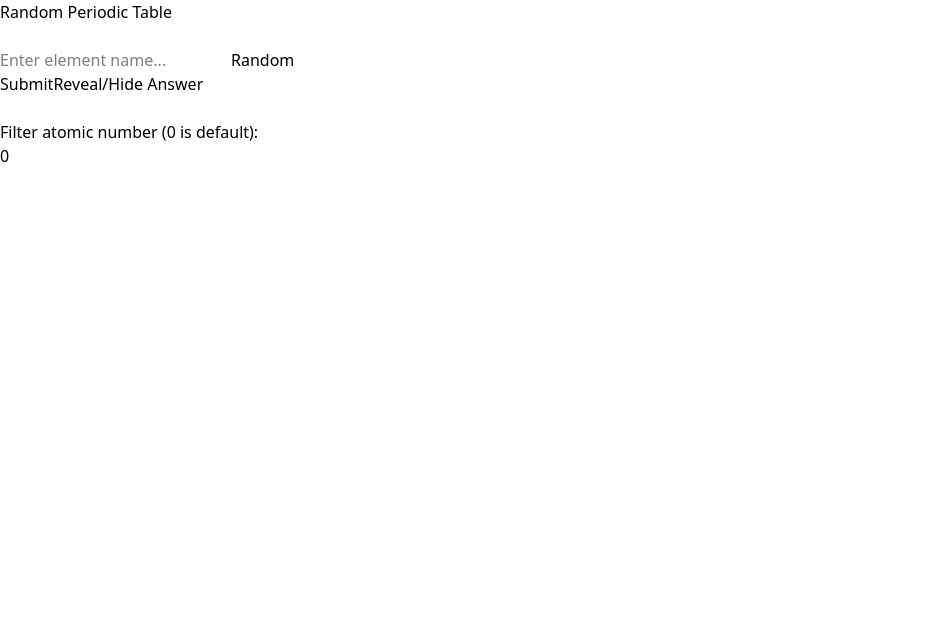
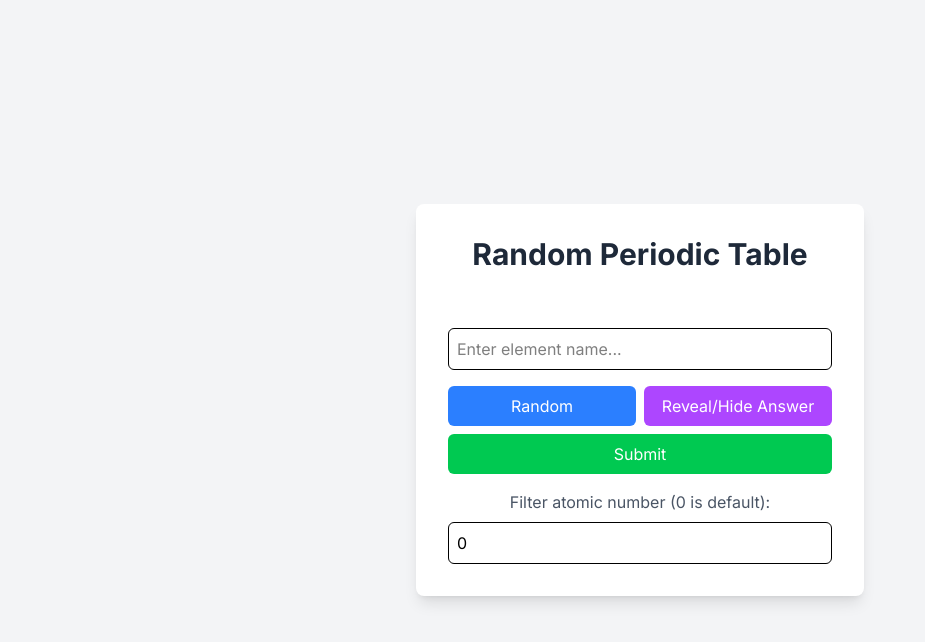
Before and after one commit to pxiaccount/Random-PeroidicTable-React-Django, a React (Vite) app in the folder client/: page / in a window 1280 px wide. Shown: the top 642 px of the page, without its empty margins (0-925 px from the left). Built offline with nearby package versions, Linux system fonts and the light colour scheme; no server answers.

Commit message:
Update CSS

```diff
--- a/client/src/App.css
+++ b/client/src/App.css
@@ -1 +1,5 @@
 @import "tailwindcss";
+
+* {
+    font-family: Inter;
+}
--- a/client/src/Home.jsx
+++ b/client/src/Home.jsx
@@ -40,7 +40,6 @@ const Home = () => {
         }
         setReveal(false)
         setLinkVisibility('hidden')
-        // console.log(atomicNumber.number[randomI])
     }
 
     const revealAnswer = () => {
@@ -75,36 +74,65 @@ const Home = () => {
     }
 
     return (
-        <>
-            <div>
-                <h1>Random Periodic Table</h1>
-                <div id="answer">{answer}</div>
-                <div id="link" style={{ visibility: linkVisiblity, color: 'blue', textDecoration: 'underline' }}><a onClick={handleLink}>Random Again?</a></div>
-                <div id="atomicnumber">
+        <div className="min-h-screen flex items-center justify-center bg-gray-100">
+            <div className="bg-white p-8 rounded-lg shadow-lg w-full max-w-md space-y-4">
+                <h1 className="text-3xl font-bold text-center text-gray-800">Random Periodic Table</h1>
+
+                <div id="answer" className="text-center text-lg font-medium">
+                    {answer}
+                </div>
+
+                <div id="link"
+                    className="text-center cursor-pointer text-blue-600 hover:text-blue-800 underline"
+                    style={{ visibility: linkVisiblity }}>
+                    <a onClick={handleLink}>Random Again?</a>
+                </div>
+
+                <div id="atomicnumber" className="text-center text-4xl font-bold text-gray-700">
                     {randomElement && (
                         <div>{randomElement.atomic_number}</div>
                     )}
                 </div>
+
                 <input
                     type="text"
                     value={inputValue}
                     onChange={(e) => setInputValue(e.target.value)}
-                    placeholder='Enter element name...'
+                    placeholder="Enter element name..."
+                    className="w-full p-2 border rounded-md focus:outline-none focus:ring-2 focus:ring-blue-500"
                 />
-                <button onClick={() => getRandomElement()}>Random</button><br />
-                <button onClick={() => checkElement()}>Submit</button>
-                <button onClick={() => revealAnswer()}>Reveal/Hide Answer</button>
-                <br /><br />
-                Filter atomic number (0 is default):
-                <br />
-                <input
-                    type="number"
-                    value={filter}
-                    onChange={(e) => setFilter(e.target.value)}
-                    placeholder='Enter element name...'
-                />
+
+                <div className="flex flex-col gap-2 w-full">
+                    <div className="grid grid-cols-2 gap-2">
+                        <button
+                            onClick={() => getRandomElement()}
+                            className="w-full bg-blue-500 text-white px-4 py-2 rounded-md hover:bg-blue-600">
+                            Random
+                        </button>
+                        <button
+                            onClick={() => revealAnswer()}
+                            className="w-full bg-purple-500 text-white px-4 py-2 rounded-md hover:bg-purple-600">
+                            Reveal/Hide Answer
+                        </button>
+                    </div>
+                    <button
+                        onClick={() => checkElement()}
+                        className="w-full bg-green-500 text-white px-4 py-2 rounded-md hover:bg-green-600">
+                        Submit
+                    </button>
+                </div>
+
+                <div className="text-center space-y-2">
+                    <div className="text-gray-600">Filter atomic number (0 is default):</div>
+                    <input
+                        type="number"
+                        value={filter}
+                        onChange={(e) => setFilter(e.target.value)}
+                        className="w-full p-2 border rounded-md focus:outline-none focus:ring-2 focus:ring-blue-500"
+                    />
+                </div>
             </div>
-        </>
+        </div>
     )
 }
 
```
